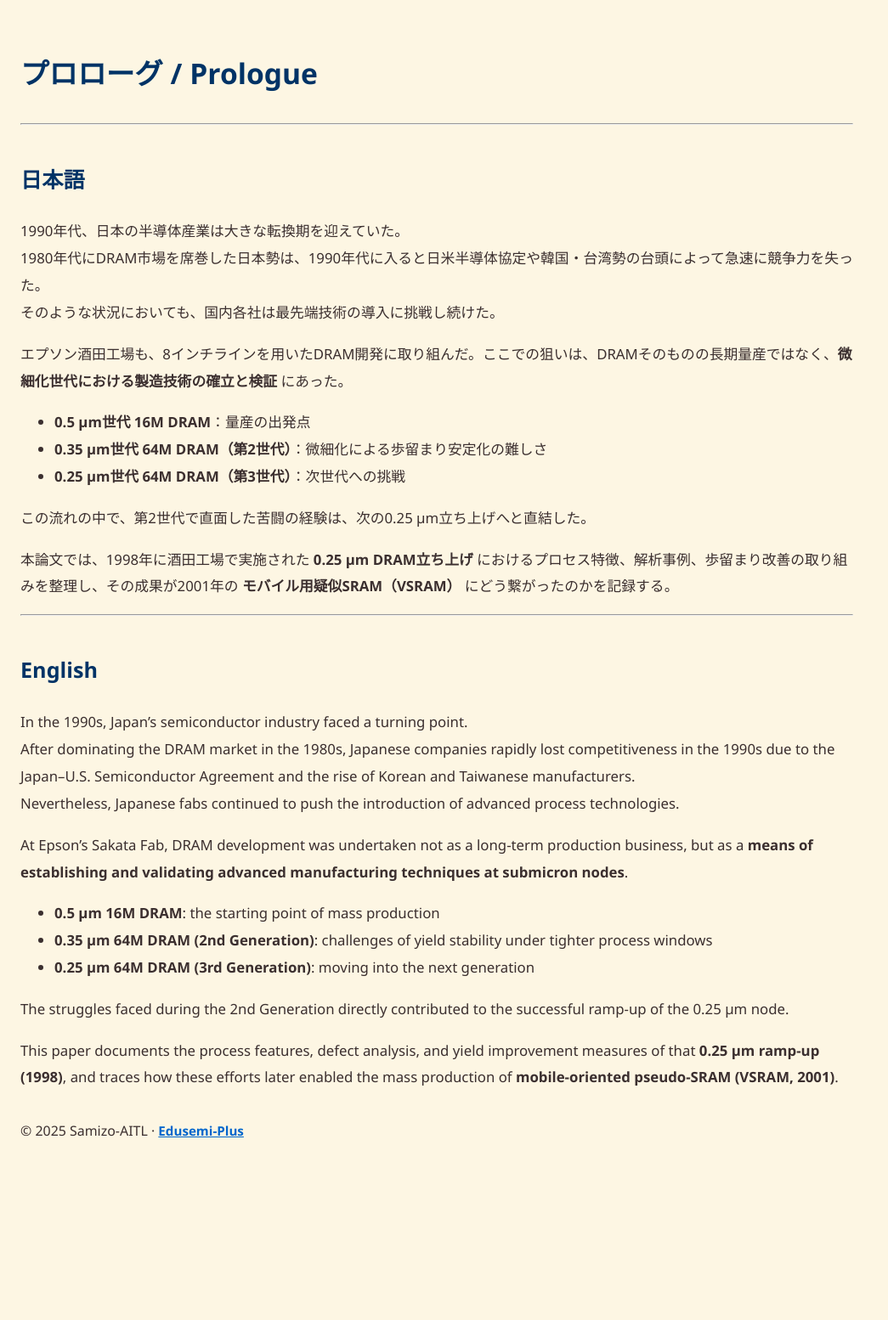
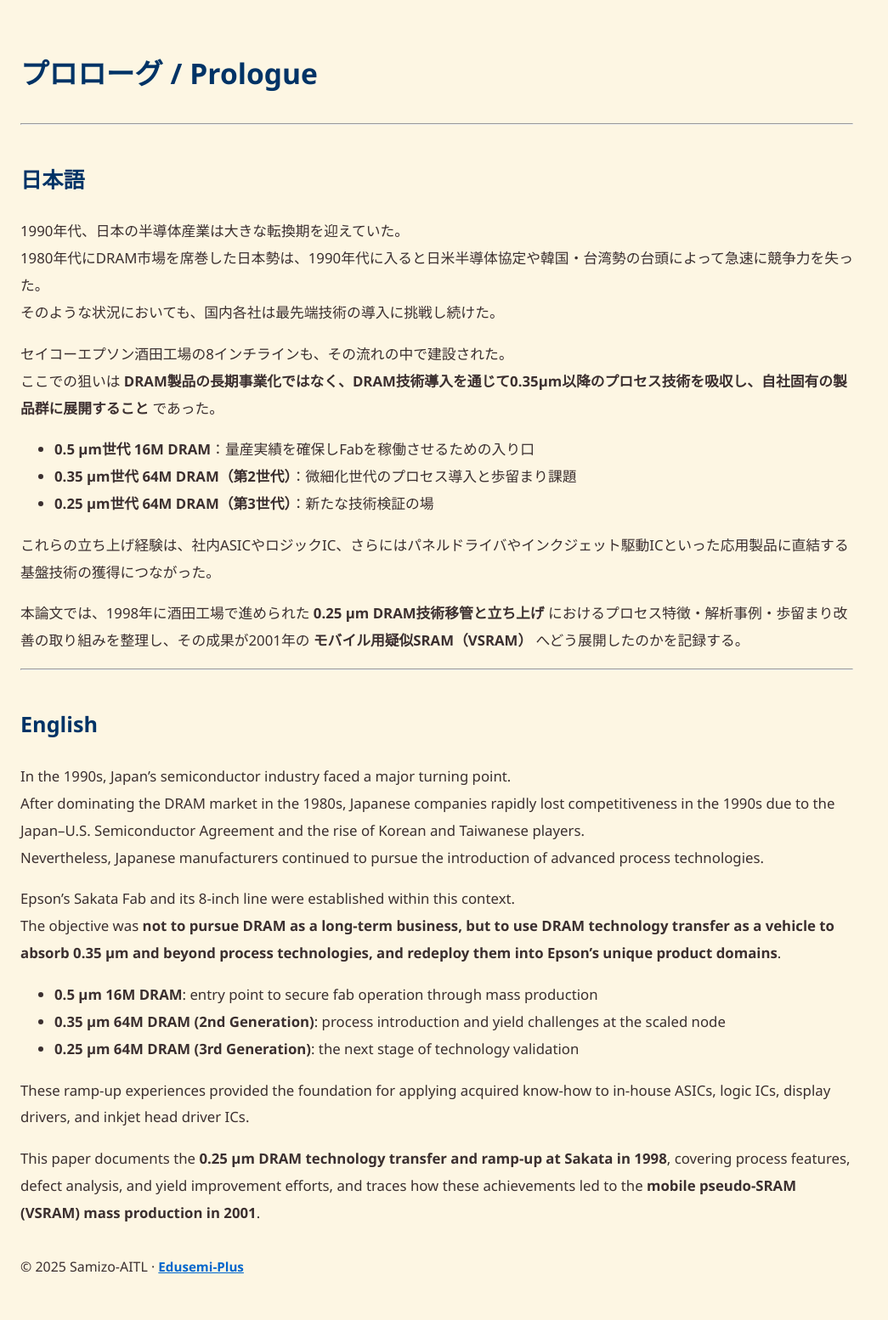
Before and after one commit to Samizo-AITL/Edusemi-Plus, a Jekyll site: the page built from archive/paper/dram_vsram/00_Prologue.md, in a window 1280 px wide. Shown: the whole page at 85% size, without its empty margins (0-1045 px from the left). Built offline with Jekyll 4.4.1, drawn with Linux system fonts in a browser that asks for light colours; before the commit the page ends 1395 px from its top, so only the background shows below that.

Commit message:
Update 00_Prologue.md

```diff
--- a/archive/paper/dram_vsram/00_Prologue.md
+++ b/archive/paper/dram_vsram/00_Prologue.md
@@ -13,30 +13,32 @@ title: "プロローグ / Prologue"
 1980年代にDRAM市場を席巻した日本勢は、1990年代に入ると日米半導体協定や韓国・台湾勢の台頭によって急速に競争力を失った。
 そのような状況においても、国内各社は最先端技術の導入に挑戦し続けた。
 
-エプソン酒田工場も、8インチラインを用いたDRAM開発に取り組んだ。ここでの狙いは、DRAMそのものの長期量産ではなく、**微細化世代における製造技術の確立と検証** にあった。
+セイコーエプソン酒田工場の8インチラインも、その流れの中で建設された。
+ここでの狙いは **DRAM製品の長期事業化ではなく、DRAM技術導入を通じて0.35µm以降のプロセス技術を吸収し、自社固有の製品群に展開すること** であった。
 
-- **0.5 µm世代 16M DRAM**：量産の出発点
-- **0.35 µm世代 64M DRAM（第2世代）**：微細化による歩留まり安定化の難しさ
-- **0.25 µm世代 64M DRAM（第3世代）**：次世代への挑戦
+- **0.5 µm世代 16M DRAM**：量産実績を確保しFabを稼働させるための入り口
+- **0.35 µm世代 64M DRAM（第2世代）**：微細化世代のプロセス導入と歩留まり課題
+- **0.25 µm世代 64M DRAM（第3世代）**：新たな技術検証の場
 
-この流れの中で、第2世代で直面した苦闘の経験は、次の0.25 µm立ち上げへと直結した。
+これらの立ち上げ経験は、社内ASICやロジックIC、さらにはパネルドライバやインクジェット駆動ICといった応用製品に直結する基盤技術の獲得につながった。
 
-本論文では、1998年に酒田工場で実施された **0.25 µm DRAM立ち上げ** におけるプロセス特徴、解析事例、歩留まり改善の取り組みを整理し、その成果が2001年の **モバイル用疑似SRAM（VSRAM）** にどう繋がったのかを記録する。
+本論文では、1998年に酒田工場で進められた **0.25 µm DRAM技術移管と立ち上げ** におけるプロセス特徴・解析事例・歩留まり改善の取り組みを整理し、その成果が2001年の **モバイル用疑似SRAM（VSRAM）** へどう展開したのかを記録する。
 
 ---
 
 ## English
 
-In the 1990s, Japan’s semiconductor industry faced a turning point.
-After dominating the DRAM market in the 1980s, Japanese companies rapidly lost competitiveness in the 1990s due to the Japan–U.S. Semiconductor Agreement and the rise of Korean and Taiwanese manufacturers.
-Nevertheless, Japanese fabs continued to push the introduction of advanced process technologies.
+In the 1990s, Japan’s semiconductor industry faced a major turning point.
+After dominating the DRAM market in the 1980s, Japanese companies rapidly lost competitiveness in the 1990s due to the Japan–U.S. Semiconductor Agreement and the rise of Korean and Taiwanese players.
+Nevertheless, Japanese manufacturers continued to pursue the introduction of advanced process technologies.
 
-At Epson’s Sakata Fab, DRAM development was undertaken not as a long-term production business, but as a **means of establishing and validating advanced manufacturing techniques at submicron nodes**.
+Epson’s Sakata Fab and its 8-inch line were established within this context.
+The objective was **not to pursue DRAM as a long-term business, but to use DRAM technology transfer as a vehicle to absorb 0.35 µm and beyond process technologies, and redeploy them into Epson’s unique product domains**.
 
-- **0.5 µm 16M DRAM**: the starting point of mass production
-- **0.35 µm 64M DRAM (2nd Generation)**: challenges of yield stability under tighter process windows
-- **0.25 µm 64M DRAM (3rd Generation)**: moving into the next generation
+- **0.5 µm 16M DRAM**: entry point to secure fab operation through mass production
+- **0.35 µm 64M DRAM (2nd Generation)**: process introduction and yield challenges at the scaled node
+- **0.25 µm 64M DRAM (3rd Generation)**: the next stage of technology validation
 
-The struggles faced during the 2nd Generation directly contributed to the successful ramp-up of the 0.25 µm node.
+These ramp-up experiences provided the foundation for applying acquired know-how to in-house ASICs, logic ICs, display drivers, and inkjet head driver ICs.
 
-This paper documents the process features, defect analysis, and yield improvement measures of that **0.25 µm ramp-up (1998)**, and traces how these efforts later enabled the mass production of **mobile-oriented pseudo-SRAM (VSRAM, 2001)**.
+This paper documents the **0.25 µm DRAM technology transfer and ramp-up at Sakata in 1998**, covering process features, defect analysis, and yield improvement efforts, and traces how these achievements led to the **mobile pseudo-SRAM (VSRAM) mass production in 2001**.
```
